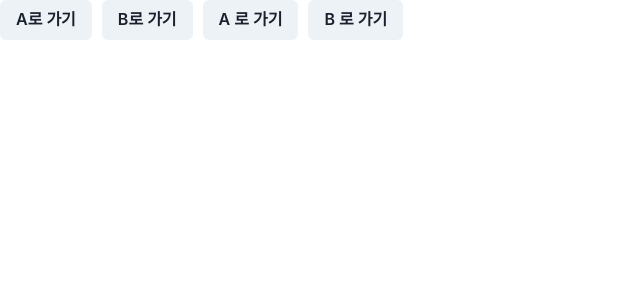
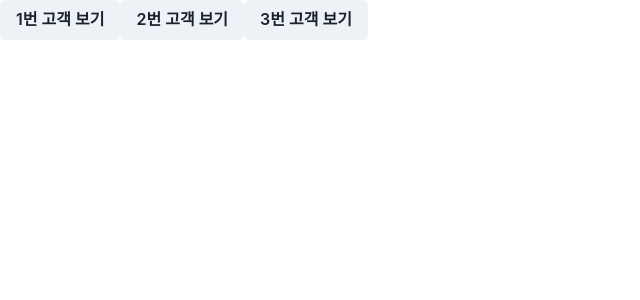
Before and after one commit to laehwani/reactHwani, a React (Create React App) app: page / in a window 1280 px wide. Shown: the top 300 px of the page, without its empty margins (0-640 px from the left). Built offline with nearby package versions, Linux system fonts and the light colour scheme.

Commit message:
react-router useSearchParams 로 query string 읽기

```diff
--- a/src/App.js
+++ b/src/App.js
@@ -1,4 +1,4 @@
-import React from "react";
+import React, { useEffect, useState } from "react";
 import {
   createBrowserRouter,
   createRoutesFromElements,
@@ -6,69 +6,64 @@
   Route,
   RouterProvider,
   useNavigate,
+  useSearchParams,
 } from "react-router-dom";
-import { Box, Button, Flex, Link } from "@chakra-ui/react";
+import { Box, Button, Text } from "@chakra-ui/react";
+import axios from "axios";
 
-function HomeComponent() {
-  // 경로 이동시 useNavigate hook 사용 해야함
+function Home() {
   const navigate = useNavigate();
+
   return (
-    <div>
-      <Flex gap={"10px"}>
-        <Box>
-          {/*경로 이동시 js 코드를 그냥 쓰면 안된다!!*/}
-          <Button onClick={() => (window.location.href = "/apath")}>
-            A로 가기
-          </Button>
-        </Box>
-        <Box>
-          <Button onClick={() => (window.location.href = "/bpath")}>
-            B로 가기
-          </Button>
-        </Box>
-
-        <Box>
-          <Button onClick={() => navigate("/apath")}>A 로 가기</Button>
-        </Box>
-        <Box>
-          <Button onClick={() => navigate("/bpath")}>B 로 가기</Button>
-        </Box>
-      </Flex>
-      <Outlet />
-    </div>
+    <Box>
+      <Box>
+        <Button onClick={() => navigate("/path1?id=1")}>1번 고객 보기</Button>
+        <Button onClick={() => navigate("/path1?id=2")}>2번 고객 보기</Button>
+        <Button onClick={() => navigate("/path1?id=3")}>3번 고객 보기</Button>
+      </Box>
+      <Box>
+        <Outlet />
+      </Box>
+    </Box>
   );
 }
 
-function Acomp() {
+function AComp() {
+  const [customer, setCustomer] = useState(null);
+  // query string 을 얻기
+  const [searchParams] = useSearchParams();
+
+  // console.log(searchParams);
+  // console.log(searchParams.get("id"));
+  // console.log(searchParams.toString());
+
+  useEffect(() => {
+    axios
+      .get("/api/main1/sub4?" + searchParams.toString())
+      .then((response) => setCustomer(response.data));
+  }, [searchParams]);
+
   return (
-    <div>
-      <Box>A 컴포넌트</Box>
-    </div>
-  );
-}
-
-function Bcomp() {
-  return (
-    <div>
-      <Box>B 컴포넌트</Box>
-    </div>
+    <Box>
+      {customer && (
+        <Text>
+          {searchParams.get("id")} 번 고객명 {customer.name}
+        </Text>
+      )}
+    </Box>
   );
 }
 
 const routes = createBrowserRouter(
   createRoutesFromElements(
-    <Route path="/" element={<HomeComponent />}>
-      <Route path="apath" element={<Acomp></Acomp>}></Route>
-      <Route path="bpath" element={<Bcomp></Bcomp>}></Route>
+    <Route path="/" element={<Home />}>
+      <Route path="path1" element={<AComp />} />
     </Route>,
   ),
 );
+
 function App(props) {
-  return (
-    <div>
-      <RouterProvider router={routes}></RouterProvider>
-    </div>
-  );
+  return <RouterProvider router={routes} />;
 }
 
 export default App;
```
